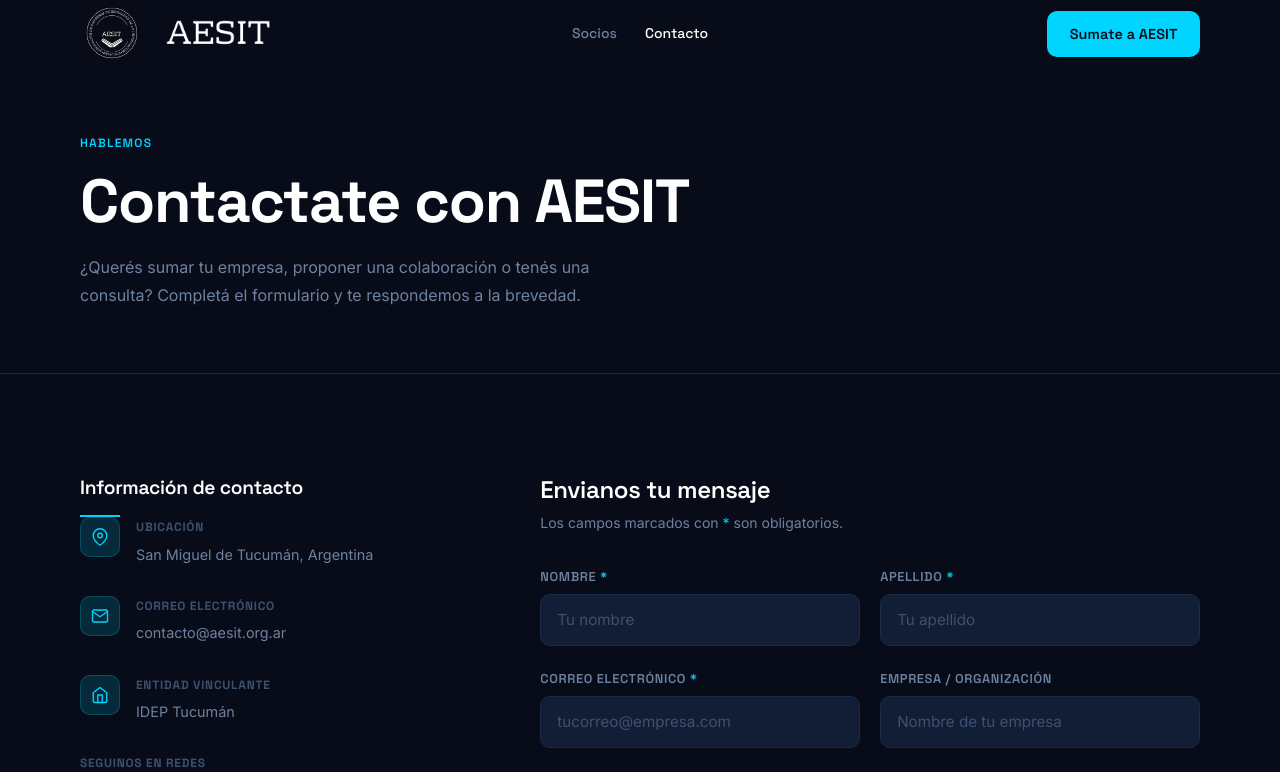
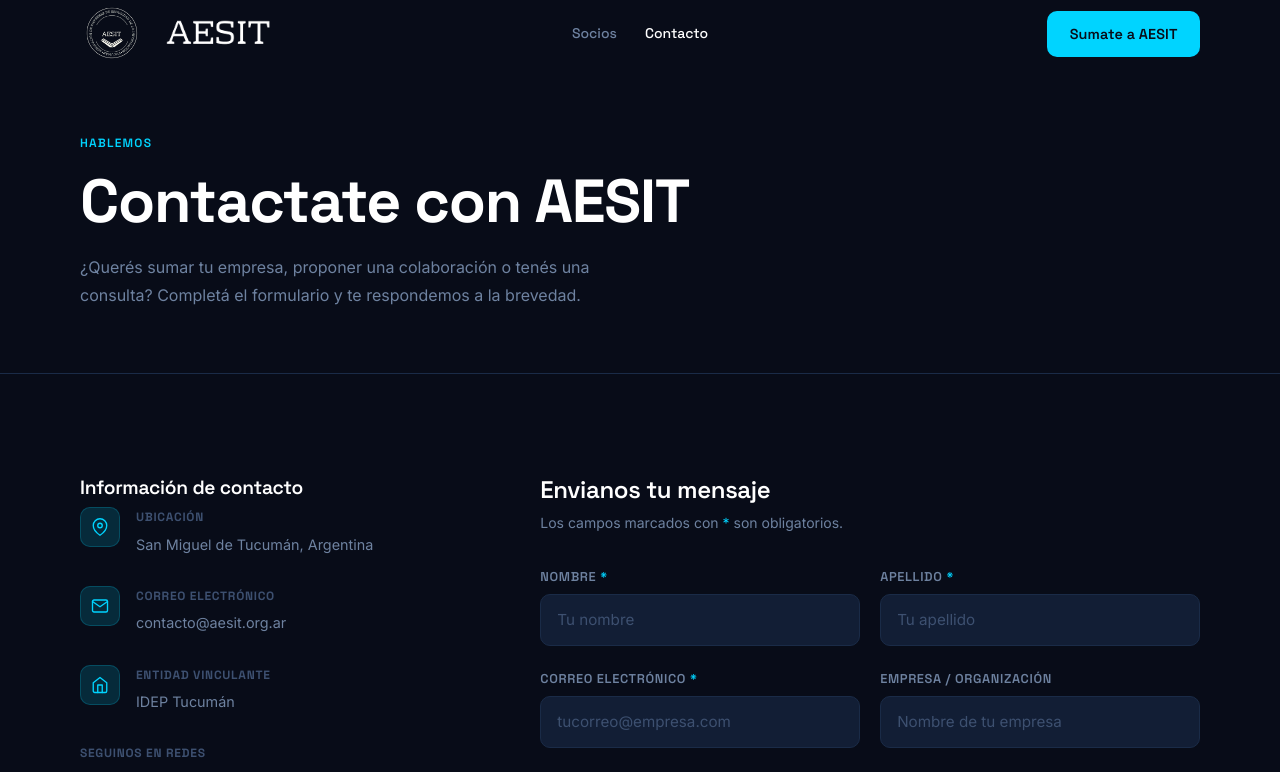
Before and after one commit to devbytorrescampi/landing-aesit, a Next.js app: page /contacto in a window 1280 px wide. Shown: the top 772 px of the page. Built offline with nearby package versions, Linux system fonts and the light colour scheme.

Commit message:
fix: eliminar línea decorativa en contacto

```diff
--- a/app/contacto/page.tsx
+++ b/app/contacto/page.tsx
@@ -34,7 +34,6 @@
             <aside className="contacto-info" aria-label="Información de contacto">
               <FadeIn>
                 <h2>Información de contacto</h2>
-                <span className="accent-line" />
               </FadeIn>
 
               <FadeIn delay={60} className="contact-item">
```
Also changed, not shown: img/empresas/WhatsApp Image 2026-08-12 at 18.32.05.jpeg (added).
